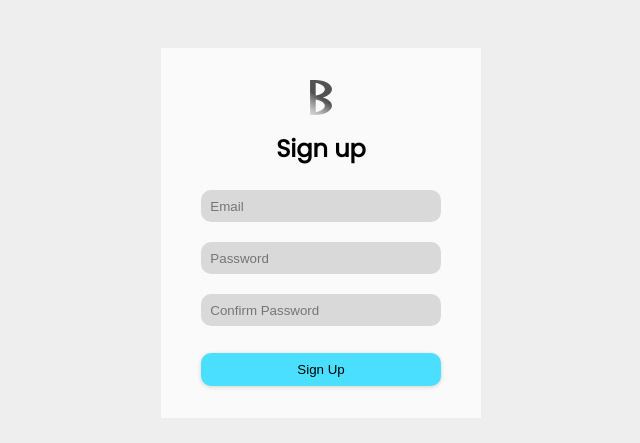
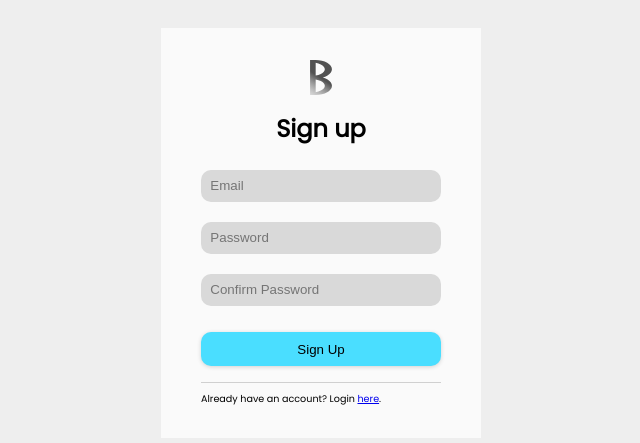
Before and after one commit to Swin-TIP/frontend, a Vue app: page /signup in a window 1280 px wide. Shown: the part 167-610 px from the top of the page, without its empty margins (319-959 px from the left). Built offline with nearby package versions, Linux system fonts and the light colour scheme.

Commit message:
Add a footer to auth pages

```diff
--- a/src/views/Login.vue
+++ b/src/views/Login.vue
@@ -12,6 +12,8 @@ import BrightSparksLogo from '../assets/icons/brightsparks.svg';
             <label for="password">Password</label>
             <input type="password" id="password" placeholder="Password" />
             <button>Sign in</button>
+            <div class="horizontal-line" />
+            <p class="footer">Don't have an account? Register <router-link to="/signup">here</router-link>.</p>
         </div>
     </main>
 </template>
@@ -54,7 +56,6 @@ input {
 }
 
 label {
-    /* margin-bottom: 0.5em; */
     display: none;
 }
 
@@ -66,4 +67,16 @@ button {
     box-shadow: rgba(0, 0, 0, 0.16) 0px 1px 4px;
     background-color: #4ADEFF;
 }
+
+.horizontal-line {
+    margin-top: 1em;
+    height: 1px;
+    width: 100%;
+    background-color: rgb(208, 208, 208);
+}
+
+.footer {
+    font-size: 0.6em;
+    margin-bottom: 0;
+}
 </style>
--- a/src/views/Signup.vue
+++ b/src/views/Signup.vue
@@ -14,6 +14,8 @@ import BrightSparksLogo from '../assets/icons/brightsparks.svg';
             <label for="confirm-password">Confirm Password</label>
             <input type="password" id="confirm-password" placeholder="Confirm Password" />
             <button>Sign Up</button>
+            <div class="horizontal-line" />
+            <p class="footer">Already have an account? Login <router-link to="/login">here</router-link>.</p>
         </div>
     </main>
 </template>
@@ -67,4 +69,16 @@ button {
     box-shadow: rgba(0, 0, 0, 0.16) 0px 1px 4px;
     background-color: #4ADEFF;
 }
+
+.horizontal-line {
+    margin-top: 1em;
+    height: 1px;
+    width: 100%;
+    background-color: rgb(208, 208, 208);
+}
+
+.footer {
+    font-size: 0.6em;
+    margin-bottom: 0;
+}
 </style>
```
